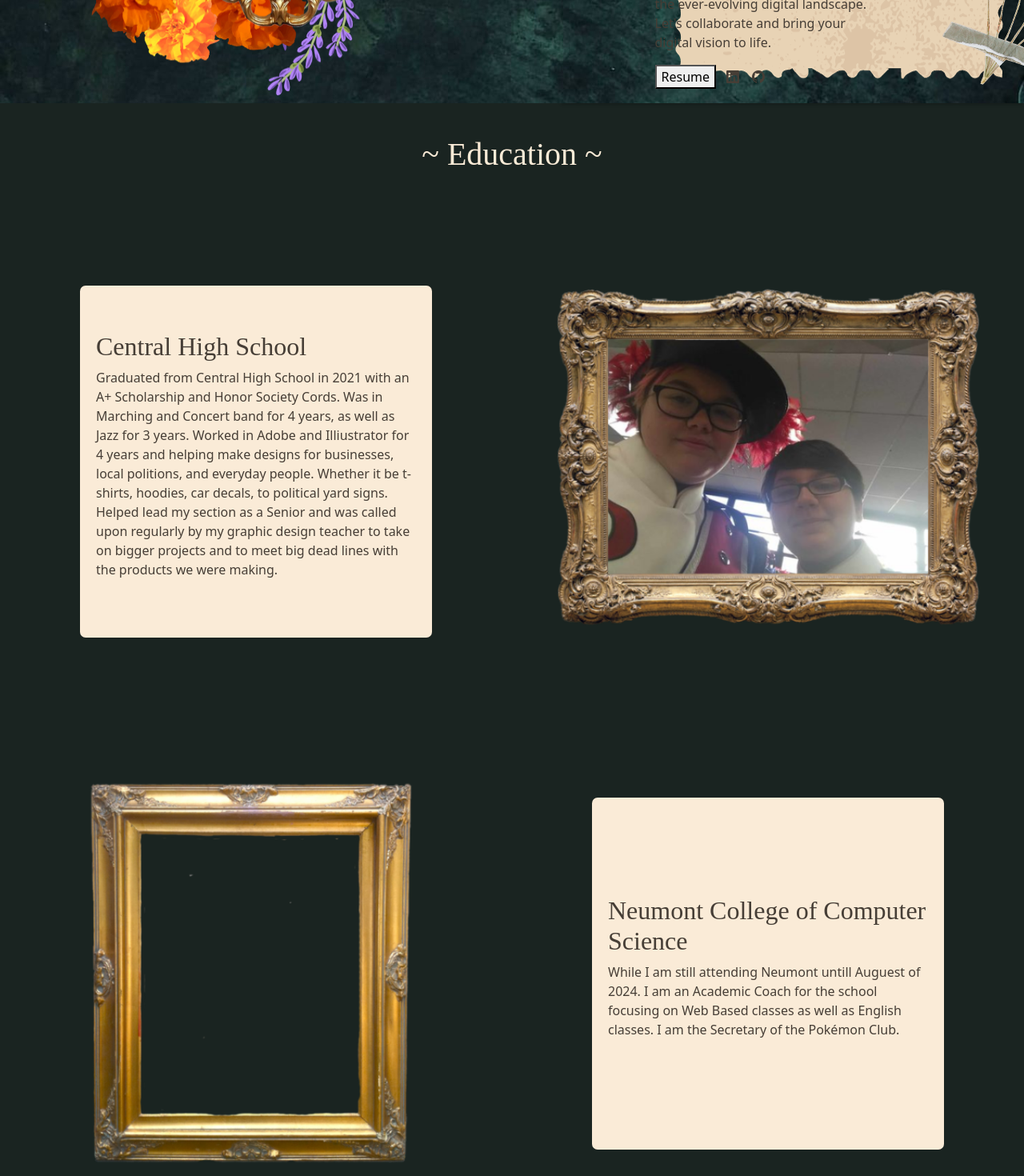
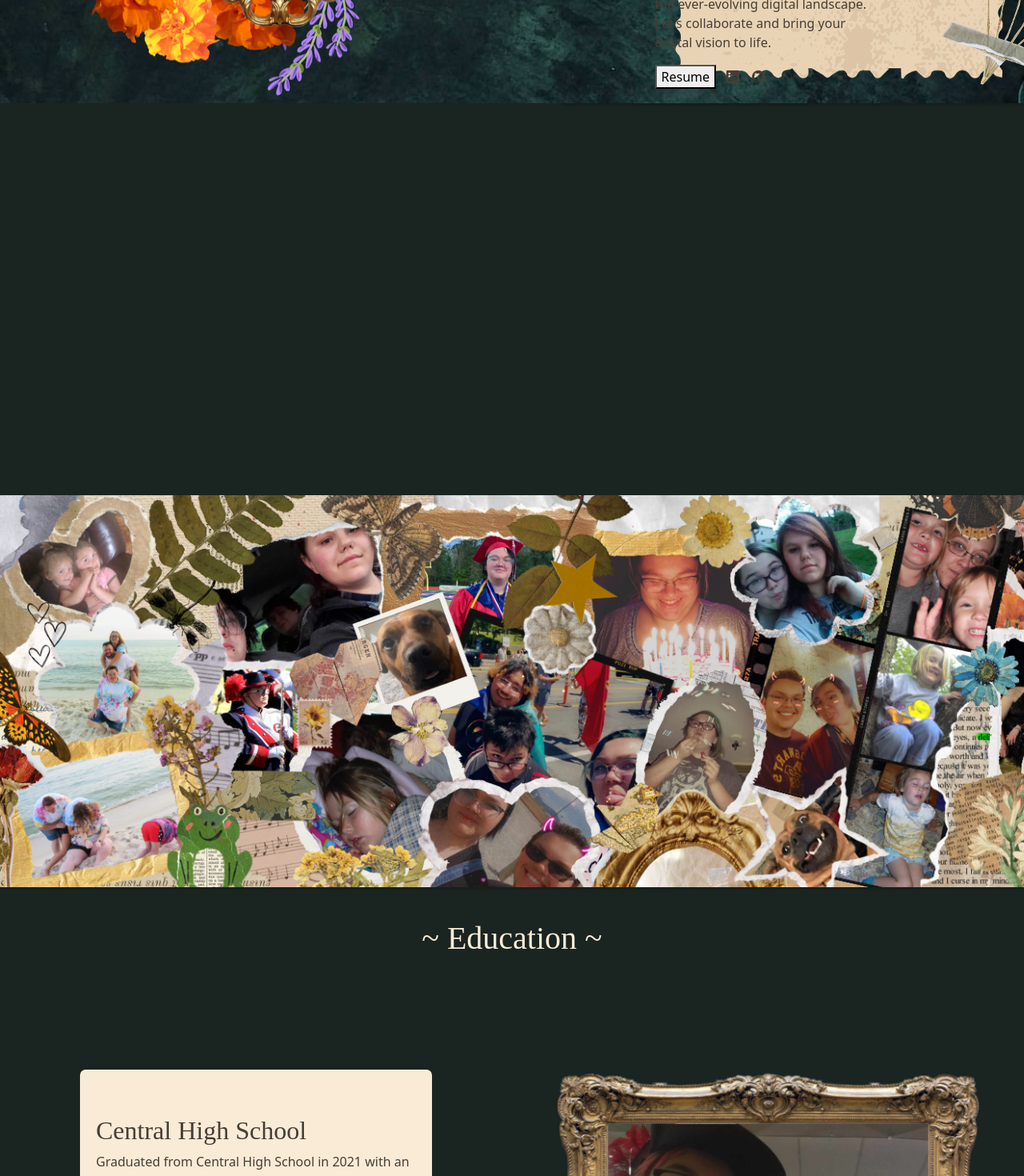
Before and after one commit to HarleaJohnston/Portfolio, a React (Create React App) app in the folder my-app/: page / in a window 1280 px wide. Shown: the part 580-2050 px from the top of the page at 80% size. Built offline with nearby package versions, Linux system fonts and the light colour scheme; a web font is replaced by a local one.

Commit message:
Made Components
Made my App.js less cluttered

```diff
--- a/my-app/src/App.js
+++ b/my-app/src/App.js
@@ -15,11 +15,13 @@
     <div className="App">
       <PageTop/>
 
+      <div className="spacer2"></div>
+
+      <Collage/>
+
       <Education/>
 
       <Skills/>
-
-      <Collage/>
 
       <Projects/>
 
```
